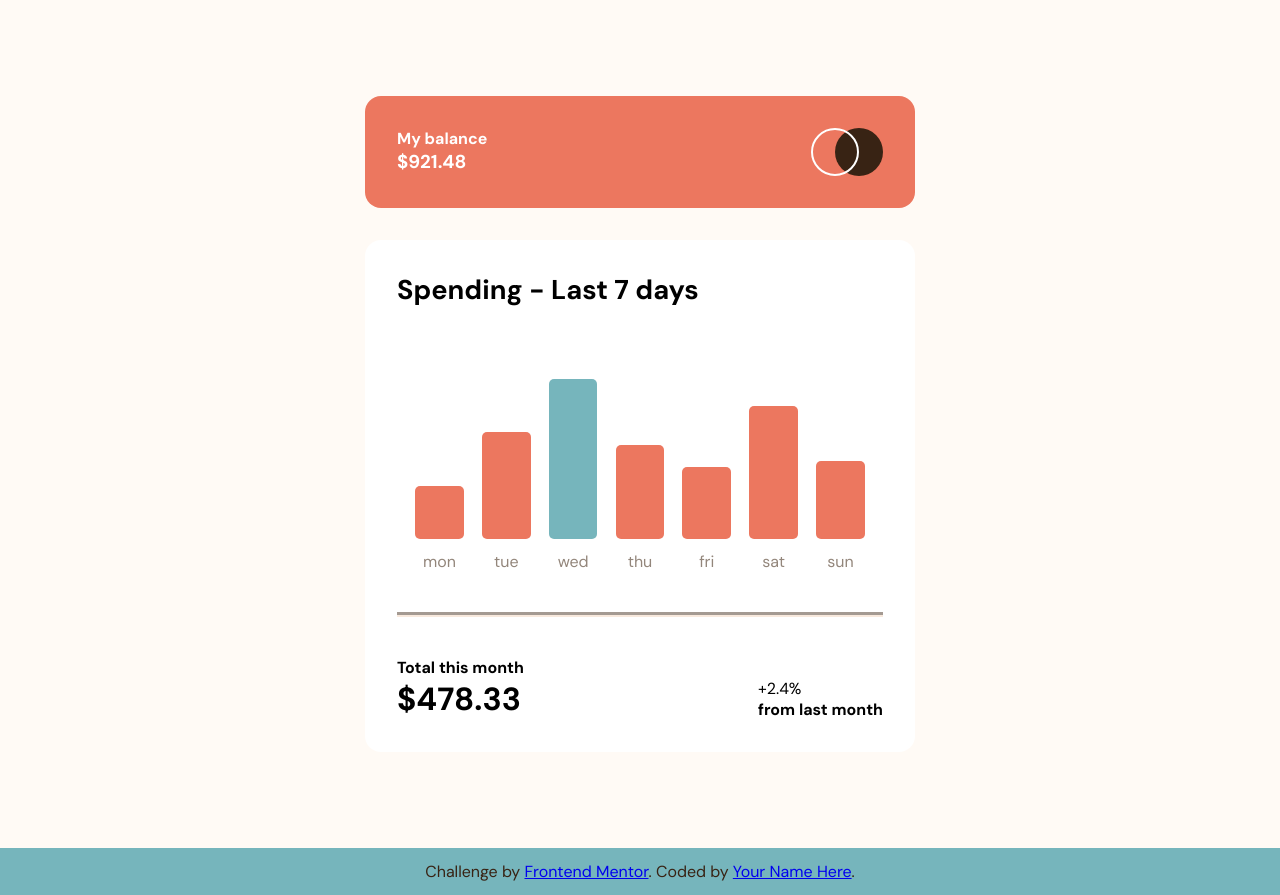
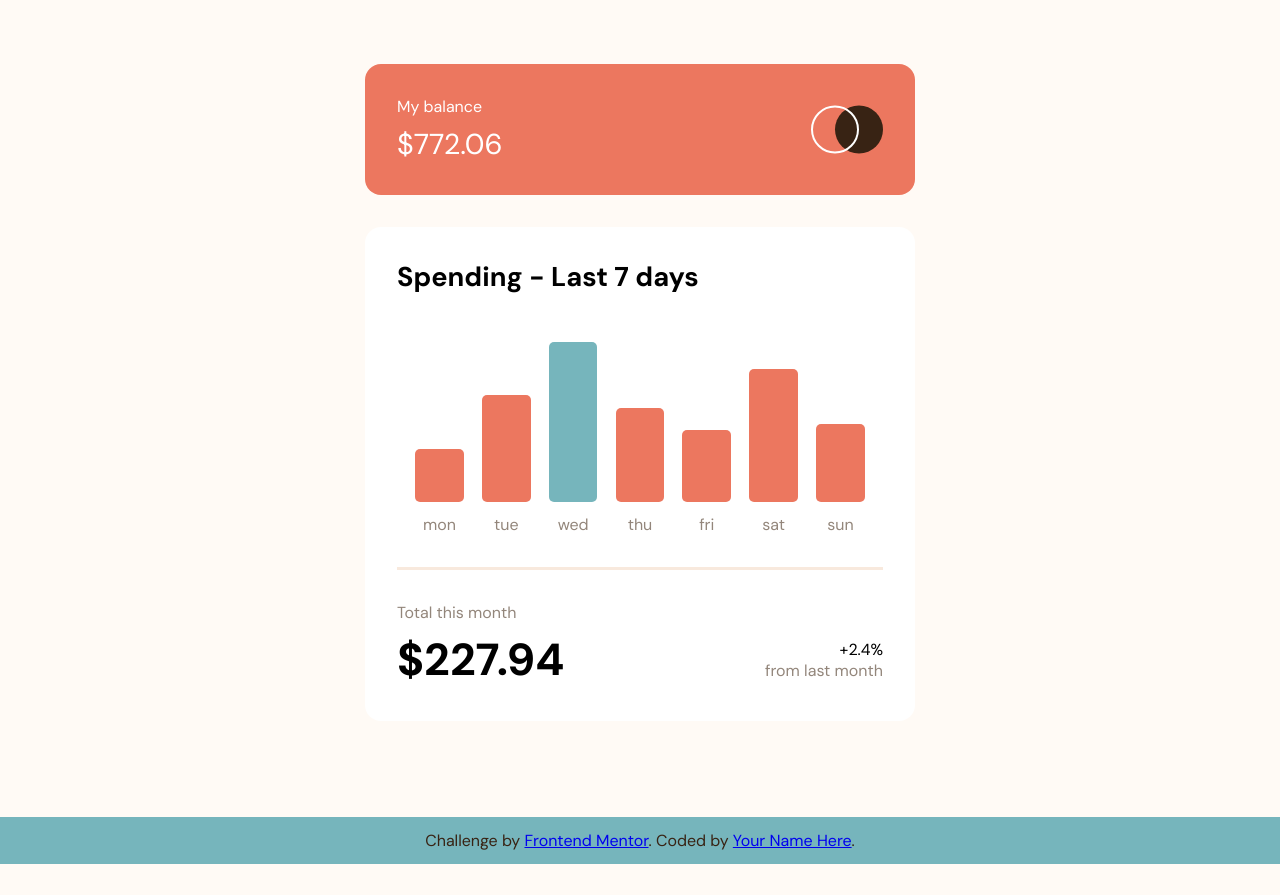
Before and after one commit to mickcaff/Front-End-Mentor-Challenge-09-Expenses-Chart-Component, a plain HTML site: page index.html in a window 1280 px wide. After the commit the page ends 864 px from the top, so only its background shows below. Drawn offline with Linux system fonts and the light colour scheme.

Commit message:
Total amounts and remainder dynamically updating

```diff
--- a/css/styles.css
+++ b/css/styles.css
@@ -26,21 +26,29 @@ body {
 .my-balance-section {
     background-color: var(--primary1);
     color: white;
-    margin: 6rem auto 2rem;
+    margin: 4rem auto 2rem;
     display: flex;
     justify-content: space-between;
+}
+.my-balance-title {
+    font-weight: 400;
+}
+.my-balance-total {
+    font-weight: 400;
+    font-size: 1.8rem;
+    margin-top: 0.5rem;
 }
 .main-section {
     background-color: white;
     margin: 0 auto 6rem;
 }
 .main-title {
-    font-size: 1.7rem;
-    margin-bottom: 2rem;
+    font-size: 1.2rem;
+    margin-bottom: 1rem;
 }
 .graph-section {
-    border-bottom: 5px groove var(--neutral3);
-    padding: 2.5rem 0;
+    border-bottom: 3px solid var(--neutral3);
+    padding: 2rem 0;
 }
 .day-names {
     color: var(--neutral2);
@@ -94,23 +102,45 @@ body {
     visibility: visible;
 }
 .totals-section {
-    margin-top: 2.5rem;
+    margin-top: 2rem;
     display: flex;
     justify-content: space-between;
     align-items: flex-end;
 }
+.month-total-title {
+    color: var(--neutral2);
+    font-weight: 400;
+}
+.month-total {
+    font-size: 2rem;
+    margin: 0.5rem 0.5rem 0 0;
+}
+.percent-section {
+    text-align: right;
+    padding-bottom: 8px;
+}
+.percent-change-title {
+    color: var(--neutral2);
+    font-weight: 400;
+}
+
+
 .attribution {
     color: var(--neutral1);
     background-color: var(--primary2);
     width: 100vw;
     padding: 1%;
     text-align: center;
-    /* position: fixed;
-    bottom: 0; */
 }
 
 @media (min-width: 400px) {
+    .main-title {
+        font-size: 1.7rem;
+    }
     .days {
         font-size: 1rem;
     }
+    .month-total {
+        font-size: 2.8rem;
+    }
 }
--- a/index.html
+++ b/index.html
@@ -20,8 +20,8 @@
 
   <div class="my-balance-section">
     <div>
-      <h4>My balance</h4>
-      <h3>$921.48</h3>
+      <h4 class="my-balance-title">My balance</h4>
+      <h3 class="my-balance-total">$1000.00</h3>
     </div>
     <img src="./images/logo.svg" alt="">
   </div>
@@ -52,12 +52,12 @@
 
     <div class="totals-section">
       <div>
-        <h4>Total this month</h4>
-        <h1>$478.33</h1>
+        <h4 class="month-total-title">Total this month</h4>
+        <h1 class="month-total">$0.00</h1>
       </div>
-      <div>
-        <p>+2.4%</p>
-        <h4>from last month</h4>
+      <div class="percent-section">
+        <p class="percent-change">+2.4%</p>
+        <h4 class="percent-change-title">from last month</h4>
       </div>
     </div>
   </div>
--- a/js/app.js
+++ b/js/app.js
@@ -31,13 +31,22 @@ const populateBarChart = async () => {
         if (percents[i] === 100){
             bars[i].style.backgroundColor = 'hsl(186, 34%, 60%)'
             bars[i].addEventListener("mouseenter", () => {
-                bars[i].style.backgroundColor = 'hsl(186, 34%, 60%, 50%)'
+                bars[i].style.backgroundColor = 'hsl(186, 34%, 60%, 70%)'
             })
             bars[i].addEventListener("mouseleave", () => {
                 bars[i].style.backgroundColor = 'hsl(186, 34%, 60%)'
             })
         }
     }
+
+    const total = amounts.reduce((a,b) => a += b)
+    const totalTitle = document.querySelector(".month-total")
+    console.log(total)
+    totalTitle.textContent = `$${total}`
+
+    const balance = 1000 - total
+    const balanceTotal = document.querySelector(".my-balance-total")
+    balanceTotal.textContent = `$${balance}`
 }
 populateBarChart()
 
```
